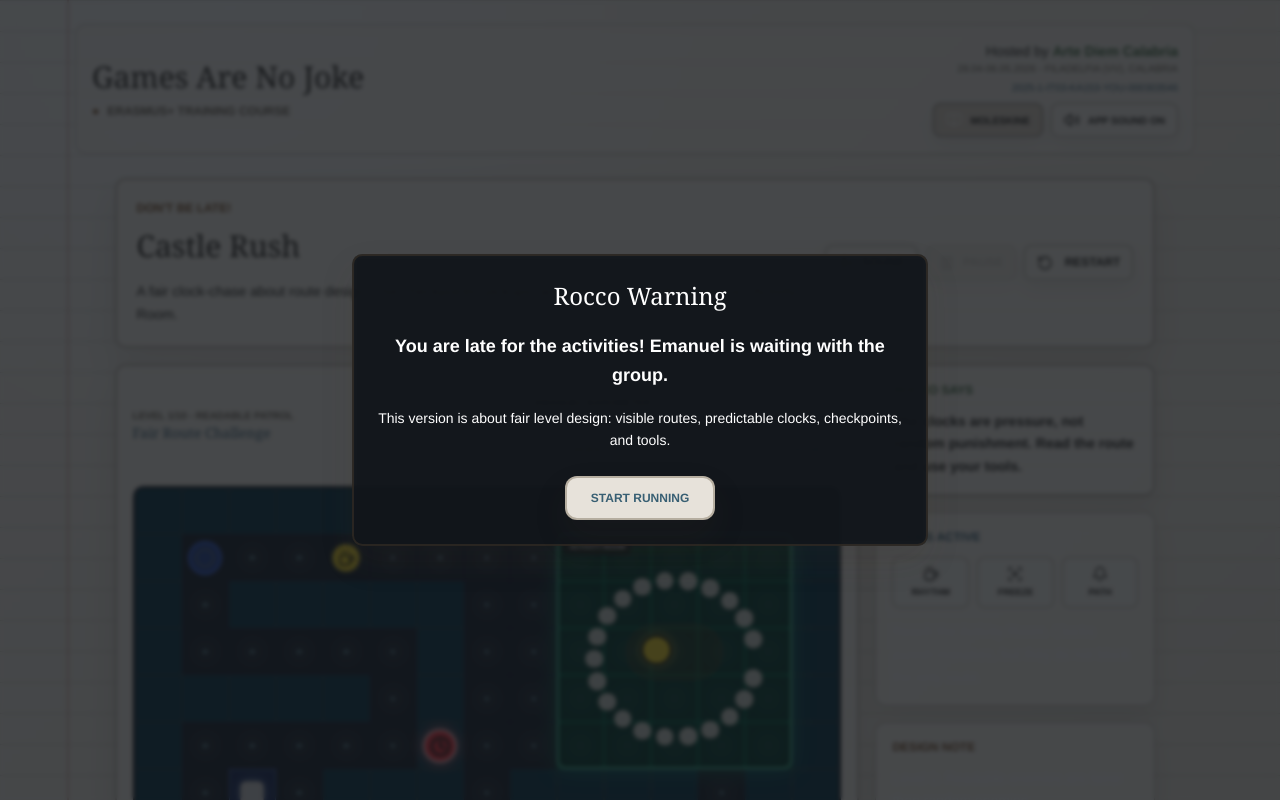
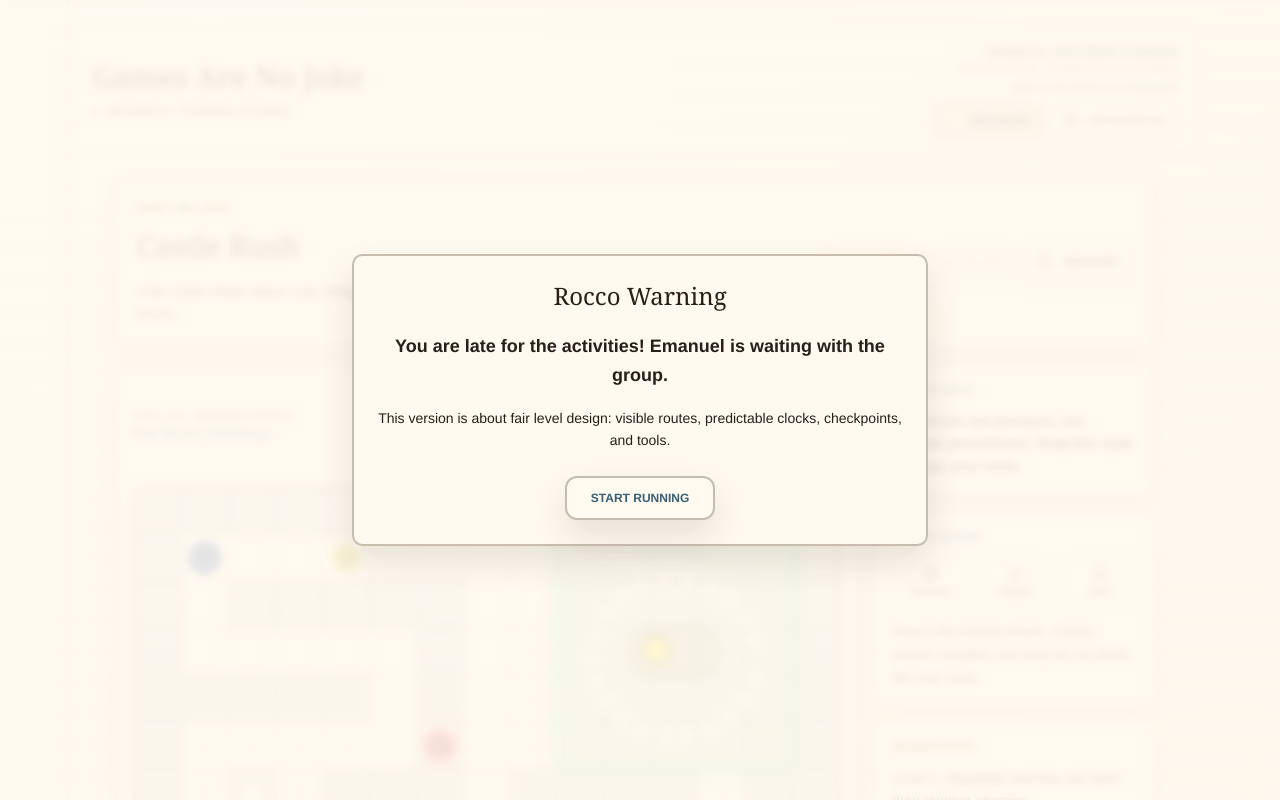
Before and after one commit to artediemcalabria/Games-are-No-Joke-Arcade, a React (Vite) app: page /arcade/castle-rush in a window 1280 px wide. Shown: the top 800 px of the page. Built offline with nearby package versions, Linux system fonts and the light colour scheme.

Commit message:
Clean up Moleskine game surfaces

```diff
--- a/src/index.css
+++ b/src/index.css
@@ -816,13 +816,18 @@
   }
 
   .theme-notebook .theme-game-screen [class*="bg-black"] {
-    background-color: rgba(18, 23, 27, 0.78) !important;
-    color: #ffffff !important;
+    background-color: rgba(255, 250, 240, 0.88) !important;
+    color: var(--notebook-ink) !important;
   }
 
   .theme-notebook .theme-game-screen [class*="bg-slate"] {
-    background-color: rgba(28, 36, 43, 0.78) !important;
-    color: #ffffff !important;
+    background-color: rgba(255, 250, 240, 0.88) !important;
+    color: var(--notebook-ink) !important;
+  }
+
+  .theme-notebook .theme-game-screen [class*="bg-gray-900"] {
+    background-color: rgba(88, 72, 47, 0.16) !important;
+    color: var(--notebook-ink) !important;
   }
 
   .theme-notebook .theme-game-screen [class*="bg-pink-900"] {
@@ -865,7 +870,7 @@
   .theme-notebook .theme-game-screen [class*="bg-slate"] [class*="text-gray-100"],
   .theme-notebook .theme-game-screen [class*="bg-slate"] [class*="text-gray-200"],
   .theme-notebook .theme-game-screen [class*="bg-slate"] [class*="text-gray-300"] {
-    color: #ffffff !important;
+    color: var(--notebook-ink) !important;
   }
 
   .theme-notebook .theme-game-screen [class*="text-cyan"],
@@ -893,7 +898,60 @@
     color: var(--notebook-ink) !important;
   }
 
+  .theme-notebook .game-paper-overlay,
+  .theme-notebook .game-manual-overlay {
+    background: rgba(37, 32, 24, 0.34) !important;
+    backdrop-filter: blur(4px) !important;
+  }
+
+  .theme-notebook .game-paper-modal,
+  .theme-notebook .game-manual-panel {
+    background:
+      radial-gradient(circle at 50% 0%, rgba(255, 255, 255, 0.52), transparent 13rem),
+      linear-gradient(145deg, rgba(255, 250, 240, 0.97), rgba(242, 233, 216, 0.97)) !important;
+    border-color: rgba(88, 72, 47, 0.34) !important;
+    color: var(--notebook-ink) !important;
+    box-shadow: 0 18px 44px rgba(68, 52, 31, 0.22) !important;
+  }
+
+  .theme-notebook .game-paper-modal h2,
+  .theme-notebook .game-paper-modal p,
+  .theme-notebook .game-paper-modal li,
+  .theme-notebook .game-manual-panel h2,
+  .theme-notebook .game-manual-panel p,
+  .theme-notebook .game-manual-panel li {
+    color: var(--notebook-ink) !important;
+  }
+
+  .theme-notebook .game-manual-button,
+  .theme-notebook .game-manual-close {
+    background: rgba(255, 250, 240, 0.94) !important;
+    border-color: rgba(88, 72, 47, 0.42) !important;
+    color: var(--notebook-ink) !important;
+    box-shadow: 0 1px 0 rgba(255,255,255,.72), 0 8px 18px rgba(68, 52, 31, 0.08) !important;
+  }
+
+  .theme-notebook .game-manual-section {
+    background: rgba(255, 250, 240, 0.84) !important;
+    border-color: rgba(88, 72, 47, 0.3) !important;
+    color: var(--notebook-ink) !important;
+    box-shadow: none !important;
+  }
+
+  .theme-notebook .game-manual-panel [class*="text-yellow"],
+  .theme-notebook .game-paper-modal [class*="text-yellow"],
+  .theme-notebook .game-paper-modal [class*="text-pink"],
+  .theme-notebook .game-paper-modal [class*="text-red"] {
+    color: var(--notebook-accent) !important;
+  }
+
+  .theme-notebook .game-manual-panel [class*="text-cyan"],
+  .theme-notebook .game-paper-modal [class*="text-cyan"] {
+    color: var(--notebook-blue) !important;
+  }
+
   .theme-notebook .theme-game-screen.youthpass-screen .youthpass-action-button,
+  .theme-notebook .theme-game-screen.youthpass-screen .youthpass-move-button,
   .theme-notebook .theme-game-screen.youthpass-screen .youthpass-overlay-panel button {
     background: rgba(255, 250, 240, 0.94) !important;
     border-color: rgba(88, 72, 47, 0.42) !important;
@@ -902,6 +960,7 @@
   }
 
   .theme-notebook .theme-game-screen.youthpass-screen .youthpass-action-button:hover,
+  .theme-notebook .theme-game-screen.youthpass-screen .youthpass-move-button:hover,
   .theme-notebook .theme-game-screen.youthpass-screen .youthpass-overlay-panel button:hover {
     background: rgba(124, 79, 36, 0.1) !important;
     border-color: rgba(124, 79, 36, 0.44) !important;
@@ -1013,6 +1072,143 @@
   }
 
   .theme-notebook .theme-game-screen.youthpass-screen .youthpass-info-panel [class*="text-pink"] {
+    color: var(--notebook-accent) !important;
+  }
+
+  .theme-notebook .castle-screen .castle-board {
+    background:
+      radial-gradient(circle at 50% 0%, rgba(255,255,255,0.46), transparent 13rem),
+      linear-gradient(180deg, rgba(255, 250, 240, 0.96), rgba(238, 229, 210, 0.94)) !important;
+    border-color: rgba(88, 72, 47, 0.42) !important;
+    box-shadow: 0 16px 34px rgba(68, 52, 31, 0.12) !important;
+  }
+
+  .theme-notebook .castle-screen .castle-tile {
+    background: rgba(255, 250, 240, 0.46) !important;
+    border-color: rgba(88, 72, 47, 0.14) !important;
+    box-shadow: none !important;
+  }
+
+  .theme-notebook .castle-screen .castle-tile[class*="bg-cyan-950"] {
+    background: rgba(56, 95, 115, 0.14) !important;
+    border-color: rgba(56, 95, 115, 0.3) !important;
+  }
+
+  .theme-notebook .castle-screen .castle-tile[class*="bg-emerald"],
+  .theme-notebook .castle-screen .castle-tile[class*="bg-green"] {
+    background: rgba(66, 107, 61, 0.12) !important;
+    border-color: rgba(66, 107, 61, 0.32) !important;
+  }
+
+  .theme-notebook .castle-screen .castle-tile[class*="bg-blue"] {
+    background: rgba(56, 95, 115, 0.1) !important;
+    border-color: rgba(56, 95, 115, 0.3) !important;
+  }
+
+  .theme-notebook .castle-screen .castle-level-button,
+  .theme-notebook .castle-screen .castle-dpad-center,
+  .theme-notebook .castle-screen .castle-room-label {
+    background: rgba(255, 250, 240, 0.9) !important;
+    border-color: rgba(88, 72, 47, 0.34) !important;
+    color: var(--notebook-ink) !important;
+    box-shadow: none !important;
+  }
+
+  .theme-notebook .castle-screen .castle-level-button[class*="bg-green"] {
+    background: rgba(66, 107, 61, 0.16) !important;
+    border-color: rgba(66, 107, 61, 0.46) !important;
+    color: var(--notebook-green) !important;
+  }
+
+  .theme-notebook .castle-screen .castle-board [class*="bg-yellow"],
+  .theme-notebook .castle-screen .castle-board [class*="bg-pink"],
+  .theme-notebook .castle-screen .castle-board [class*="bg-red"],
+  .theme-notebook .castle-screen .castle-board [class*="bg-blue-700"] {
+    color: inherit;
+  }
+
+  .theme-notebook .filadelfia-screen .filadelfia-control-button,
+  .theme-notebook .filadelfia-screen .filadelfia-country-list,
+  .theme-notebook .filadelfia-screen .filadelfia-protagonist-card,
+  .theme-notebook .filadelfia-screen .filadelfia-stage,
+  .theme-notebook .filadelfia-screen .filadelfia-story-scene,
+  .theme-notebook .filadelfia-screen .filadelfia-story-beat,
+  .theme-notebook .filadelfia-screen .filadelfia-dialogue-card,
+  .theme-notebook .filadelfia-screen .filadelfia-choice-card,
+  .theme-notebook .filadelfia-screen .filadelfia-side-panel,
+  .theme-notebook .filadelfia-screen .filadelfia-log-panel,
+  .theme-notebook .filadelfia-screen .filadelfia-log-entry,
+  .theme-notebook .filadelfia-screen .filadelfia-logic-panel,
+  .theme-notebook .filadelfia-screen .filadelfia-logic-card,
+  .theme-notebook .filadelfia-screen .filadelfia-logic-choice,
+  .theme-notebook .filadelfia-screen .filadelfia-character-chip,
+  .theme-notebook .filadelfia-screen .filadelfia-day-badge,
+  .theme-notebook .filadelfia-screen .filadelfia-meter-pips {
+    background: rgba(255, 250, 240, 0.9) !important;
+    border-color: rgba(88, 72, 47, 0.32) !important;
+    color: var(--notebook-ink) !important;
+    box-shadow: 0 10px 22px rgba(68, 52, 31, 0.08) !important;
+  }
+
+  .theme-notebook .filadelfia-screen .filadelfia-protagonist-card:hover,
+  .theme-notebook .filadelfia-screen .filadelfia-choice-card:hover {
+    background: rgba(66, 107, 61, 0.08) !important;
+    border-color: rgba(66, 107, 61, 0.42) !important;
+  }
+
+  .theme-notebook .filadelfia-screen .filadelfia-location-panel {
+    background:
+      radial-gradient(circle at 18% 0%, rgba(255,255,255,0.6), transparent 15rem),
+      linear-gradient(145deg, rgba(255, 250, 240, 0.95), rgba(238, 229, 210, 0.92)) !important;
+    border-color: rgba(88, 72, 47, 0.26) !important;
+    color: var(--notebook-ink) !important;
+  }
+
+  .theme-notebook .filadelfia-screen .filadelfia-location-grid {
+    background-image:
+      linear-gradient(rgba(86, 73, 52, 0.12) 1px, transparent 1px),
+      linear-gradient(90deg, rgba(86, 73, 52, 0.08) 1px, transparent 1px) !important;
+  }
+
+  .theme-notebook .filadelfia-screen .filadelfia-consequence-card {
+    background: rgba(56, 95, 115, 0.08) !important;
+    border-color: rgba(56, 95, 115, 0.28) !important;
+    color: var(--notebook-blue) !important;
+  }
+
+  .theme-notebook .filadelfia-screen .filadelfia-meter-track,
+  .theme-notebook .filadelfia-screen .filadelfia-meter-pip-track {
+    background: rgba(88, 72, 47, 0.16) !important;
+    border-color: rgba(88, 72, 47, 0.24) !important;
+  }
+
+  .theme-notebook .filadelfia-screen .filadelfia-logic-choice[class*="bg-green"],
+  .theme-notebook .filadelfia-screen .filadelfia-logic-card[class*="bg-green"] {
+    background: rgba(66, 107, 61, 0.12) !important;
+    border-color: rgba(66, 107, 61, 0.36) !important;
+  }
+
+  .theme-notebook .filadelfia-screen p,
+  .theme-notebook .filadelfia-screen h2,
+  .theme-notebook .filadelfia-screen span,
+  .theme-notebook .filadelfia-screen summary {
+    color: var(--notebook-ink) !important;
+  }
+
+  .theme-notebook .filadelfia-screen [class*="text-cyan"],
+  .theme-notebook .filadelfia-screen [class*="text-blue"] {
+    color: var(--notebook-blue) !important;
+  }
+
+  .theme-notebook .filadelfia-screen [class*="text-green"],
+  .theme-notebook .filadelfia-screen [class*="text-lime"],
+  .theme-notebook .filadelfia-screen [class*="text-emerald"] {
+    color: var(--notebook-green) !important;
+  }
+
+  .theme-notebook .filadelfia-screen [class*="text-pink"],
+  .theme-notebook .filadelfia-screen [class*="text-yellow"],
+  .theme-notebook .filadelfia-screen [class*="text-red"] {
     color: var(--notebook-accent) !important;
   }
 
@@ -1077,9 +1273,15 @@
   .theme-notebook .future-exchange-screen .future-panel [class*="text-cyan"],
   .theme-notebook .future-exchange-screen .future-panel [class*="text-blue"],
   .theme-notebook .future-exchange-screen .future-panel [class*="text-sky"],
+  .theme-notebook .future-exchange-screen .future-panel [class*="text-indigo"],
+  .theme-notebook .future-exchange-screen .future-panel [class*="text-violet"],
   .theme-notebook .future-exchange-screen .future-card [class*="text-cyan"],
   .theme-notebook .future-exchange-screen .future-card [class*="text-blue"],
-  .theme-notebook .future-exchange-screen .future-card [class*="text-sky"] {
+  .theme-notebook .future-exchange-screen .future-card [class*="text-sky"],
+  .theme-notebook .future-exchange-screen .future-card [class*="text-indigo"],
+  .theme-notebook .future-exchange-screen .future-card [class*="text-violet"],
+  .theme-notebook .future-exchange-screen .future-mini-resource[class*="text-slate"],
+  .theme-notebook .future-exchange-screen .future-resource-card[class*="text-slate"] {
     color: var(--notebook-blue) !important;
   }
 
--- a/src/pages/games/CastleRushGame.tsx
+++ b/src/pages/games/CastleRushGame.tsx
@@ -295,7 +295,7 @@ export default function CastleRushGame() {
   const nextLevel = () => resetLevel(Math.min(level + 1, maxLevel));
 
   return (
-    <motion.div initial={{ opacity: 0 }} animate={{ opacity: 1 }} className="theme-game-screen pb-10 max-w-6xl mx-auto">
+    <motion.div initial={{ opacity: 0 }} animate={{ opacity: 1 }} className="theme-game-screen castle-screen pb-10 max-w-6xl mx-auto">
       <section className="arcade-border-pink glass-panel-pink rounded-xl p-4 md:p-5 mb-4">
         <div className="flex flex-col lg:flex-row lg:items-center justify-between gap-4">
           <div>
@@ -340,7 +340,7 @@ export default function CastleRushGame() {
 
           <div className="mx-auto w-full max-w-[min(720px,calc(100vw-2rem))]">
             <div
-              className="relative grid overflow-hidden rounded-xl border-2 border-cyan-400/60 bg-[#020617] shadow-[0_0_28px_rgba(0,242,255,.18)] touch-none"
+              className="castle-board relative grid overflow-hidden rounded-xl border-2 border-cyan-400/60 bg-[#020617] shadow-[0_0_28px_rgba(0,242,255,.18)] touch-none"
               style={{
                 gridTemplateColumns: `repeat(${levelData.grid.length}, minmax(0, 1fr))`,
                 aspectRatio: '1 / 1',
@@ -385,7 +385,7 @@ export default function CastleRushGame() {
                   key={levelNumber}
                   onClick={() => unlocked && resetLevel(levelNumber)}
                   disabled={!unlocked}
-                  className={`h-9 min-w-9 rounded border text-[10px] font-black ${level === levelNumber ? 'border-green-300 bg-green-300 text-black' : unlocked ? 'border-white/20 bg-black/50 text-gray-200 hover:border-cyan-300' : 'border-white/10 bg-black/20 text-gray-700'}`}
+                  className={`castle-level-button h-9 min-w-9 rounded border text-[10px] font-black ${level === levelNumber ? 'border-green-300 bg-green-300 text-black' : unlocked ? 'border-white/20 bg-black/50 text-gray-200 hover:border-cyan-300' : 'border-white/10 bg-black/20 text-gray-700'}`}
                   aria-label={`Start Castle Rush level ${levelNumber}`}
                 >
                   {levelNumber}
@@ -492,7 +492,7 @@ function Tile({ cell, isPlayer, isClock, isPathHint, collected, playerFlag }: {
   const isRoom = cell === 'room' || cell === 'exit';
   const isDot = cell === 'dot' || cell === 'start';
   return (
-    <div className={`relative min-w-0 min-h-0 ${
+    <div className={`castle-tile relative min-w-0 min-h-0 ${
       isWall
         ? 'bg-cyan-950 border border-cyan-400/40 shadow-[inset_0_0_8px_rgba(0,242,255,.18)]'
         : isRoom
@@ -656,7 +656,7 @@ function ActivityRoomLayer({ room, tileCount, tick, visible }: { room: ActivityR
         height: `${room.height * cell}%`,
       }}
     >
-      <p className="absolute left-1 top-1 rounded bg-black/70 px-1.5 py-0.5 text-[7px] font-black uppercase text-emerald-100">
+      <p className="castle-room-label absolute left-1 top-1 rounded bg-black/70 px-1.5 py-0.5 text-[7px] font-black uppercase text-emerald-100">
         Activity Room
       </p>
       <div className="absolute left-[29%] top-[38%] h-[24%] w-[42%] rounded-full border-2 border-yellow-200/70 bg-yellow-900/20" />
@@ -711,7 +711,7 @@ function DPad({ onMove }: { onMove: (dx: number, dy: number) => void }) {
       <PadButton label="Up" onClick={() => onMove(0, -1)} />
       <span />
       <PadButton label="Left" onClick={() => onMove(-1, 0)} />
-      <div className="rounded-lg border border-white/10 bg-black/60 flex items-center justify-center">
+      <div className="castle-dpad-center rounded-lg border border-white/10 bg-black/60 flex items-center justify-center">
         <Gamepad2 className="w-5 h-5 text-gray-500" />
       </div>
       <PadButton label="Right" onClick={() => onMove(1, 0)} />
@@ -724,7 +724,7 @@ function DPad({ onMove }: { onMove: (dx: number, dy: number) => void }) {
 
 function PadButton({ label, onClick }: { label: string; onClick: () => void }) {
   return (
-    <button onClick={onClick} className="h-12 rounded-lg border border-cyan-400/50 bg-cyan-400/10 text-[10px] font-bold uppercase text-cyan-100 active:bg-cyan-400 active:text-black">
+    <button onClick={onClick} className="castle-control-button h-12 rounded-lg border border-cyan-400/50 bg-cyan-400/10 text-[10px] font-bold uppercase text-cyan-100 active:bg-cyan-400 active:text-black">
       {label}
     </button>
   );
@@ -733,8 +733,8 @@ function PadButton({ label, onClick }: { label: string; onClick: () => void }) {
 function Overlay({ title, tone, children }: { title: string; tone: 'pink' | 'green' | 'red'; children: ReactNode }) {
   const toneClass = tone === 'green' ? 'arcade-border-green' : tone === 'red' ? 'border-2 border-red-400 shadow-[0_0_16px_rgba(248,113,113,.45)]' : 'arcade-border-pink';
   return (
-    <div className="fixed inset-0 z-[60] bg-black/80 backdrop-blur-sm flex items-center justify-center p-4">
-      <motion.div initial={{ scale: 0.94, opacity: 0 }} animate={{ scale: 1, opacity: 1 }} className={`${toneClass} bg-black/90 rounded-xl p-6 max-w-xl w-full text-center`}>
+    <div className="game-paper-overlay fixed inset-0 z-[60] bg-black/80 backdrop-blur-sm flex items-center justify-center p-4">
+      <motion.div initial={{ scale: 0.94, opacity: 0 }} animate={{ scale: 1, opacity: 1 }} className={`game-paper-modal ${toneClass} bg-black/90 rounded-xl p-6 max-w-xl w-full text-center`}>
         <h2 className="text-xl sm:text-2xl font-arcade mobile-readable-arcade text-white">{title}</h2>
         <div className="mt-5">{children}</div>
       </motion.div>
--- a/src/pages/games/YouthPassDropGame.tsx
+++ b/src/pages/games/YouthPassDropGame.tsx
@@ -551,7 +551,7 @@ function MoveButton({ label, icon, onDown, onUp }: { label: string; icon: ReactN
       onPointerDown={onDown}
       onPointerUp={onUp}
       onPointerLeave={onUp}
-      className="h-14 rounded-xl border border-cyan-400/50 bg-cyan-400/10 text-xs font-bold uppercase text-cyan-100 active:bg-cyan-400 active:text-black flex items-center justify-center gap-2"
+      className="youthpass-move-button h-14 rounded-xl border border-cyan-400/50 bg-cyan-400/10 text-xs font-bold uppercase text-cyan-100 active:bg-cyan-400 active:text-black flex items-center justify-center gap-2"
     >
       {icon}
       {label}
```
Also changed, not shown: src/components/GameManualPanel.tsx (+5 -5 lines), src/pages/games/FiladelfiaStoryGame.tsx (+27 -27 lines).
